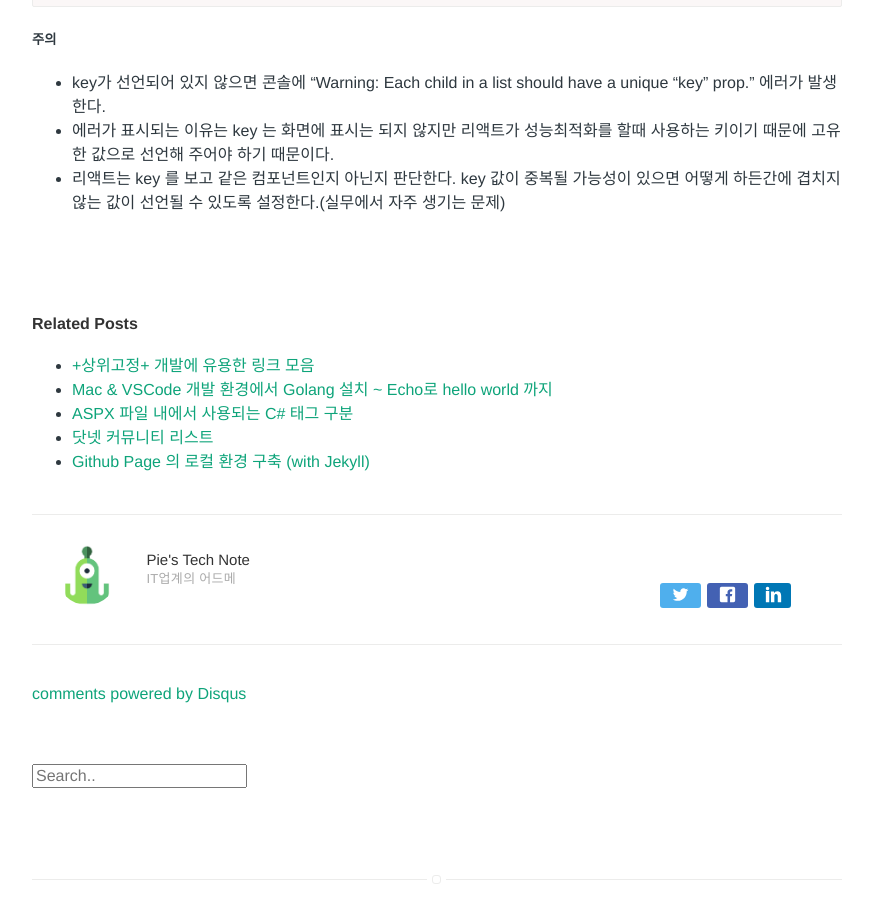
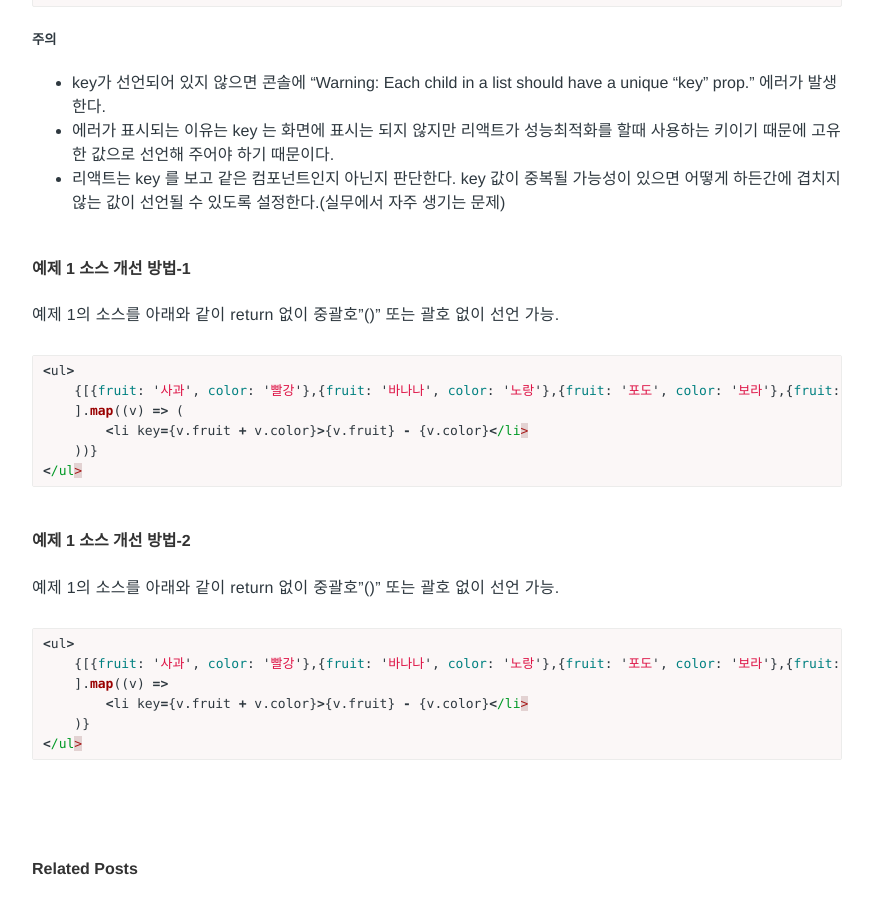
Before and after one commit to Pie001/pie001.github.io, a Jekyll site: the page built from _posts/2020-11-18-0070.md, in a window 1280 px wide and 900 px high, scrolled down 2061 px. Shown: the whole window, without its empty margins (203-1076 px from the left). Built offline with Jekyll 4.4.1, drawn with Linux system fonts in a browser that asks for light colours; comment, search, counter and statistics services are not loaded.

Commit message:
Update 2020-11-18-0070.md

````diff
--- a/_posts/2020-11-18-0070.md
+++ b/_posts/2020-11-18-0070.md
@@ -87,3 +87,24 @@ description: React 기본 학습 -1
 - key가 선언되어 있지 않으면 콘솔에 "Warning: Each child in a list should have a unique "key" prop." 에러가 발생한다.
 - 에러가 표시되는 이유는 key 는 화면에 표시는 되지 않지만 리액트가 성능최적화를 할때 사용하는 키이기 때문에 고유한 값으로 선언해 주어야 하기 때문이다.
 - 리액트는 key 를 보고 같은 컴포넌트인지 아닌지 판단한다. key 값이 중복될 가능성이 있으면 어떻게 하든간에 겹치지 않는 값이 선언될 수 있도록 설정한다.(실무에서 자주 생기는 문제)
+
+#### 예제 1 소스 개선 방법-1
+예제 1의 소스를 아래와 같이 return 없이 중괄호"()" 또는 괄호 없이 선언 가능.
+```js
+<ul>
+    {[{fruit: '사과', color: '빨강'},{fruit: '바나나', color: '노랑'},{fruit: '포도', color: '보라'},{fruit: '귤', color: '오렌지'}
+    ].map((v) => (
+        <li key={v.fruit + v.color}>{v.fruit} - {v.color}</li>
+    ))}
+</ul>
+```
+#### 예제 1 소스 개선 방법-2
+예제 1의 소스를 아래와 같이 return 없이 중괄호"()" 또는 괄호 없이 선언 가능.
+```js
+<ul>
+    {[{fruit: '사과', color: '빨강'},{fruit: '바나나', color: '노랑'},{fruit: '포도', color: '보라'},{fruit: '귤', color: '오렌지'}
+    ].map((v) =>
+        <li key={v.fruit + v.color}>{v.fruit} - {v.color}</li>
+    )}
+</ul>
+```
````
